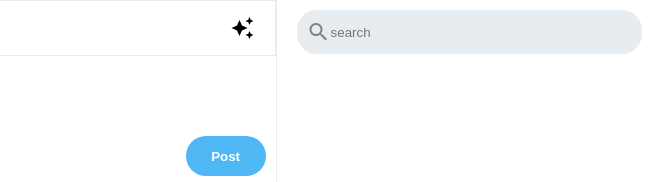
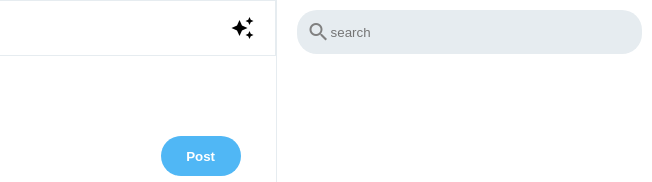
Before and after one commit to tcmbonani/twitter-clone-, a plain HTML site: page index.html in a window 1280 px wide. Shown: the top 182 px of the page, 628-1280 px from the left. Drawn offline with nearby package versions, Linux system fonts and the light colour scheme.

Commit message:
tweetButton align

```diff
--- a/style.css
+++ b/style.css
@@ -185,6 +185,7 @@ height: 40px;
 margin-top: -10px;
 margin-left: auto;
 float: right;
+margin-right: 25px;
 
 }
 
```
